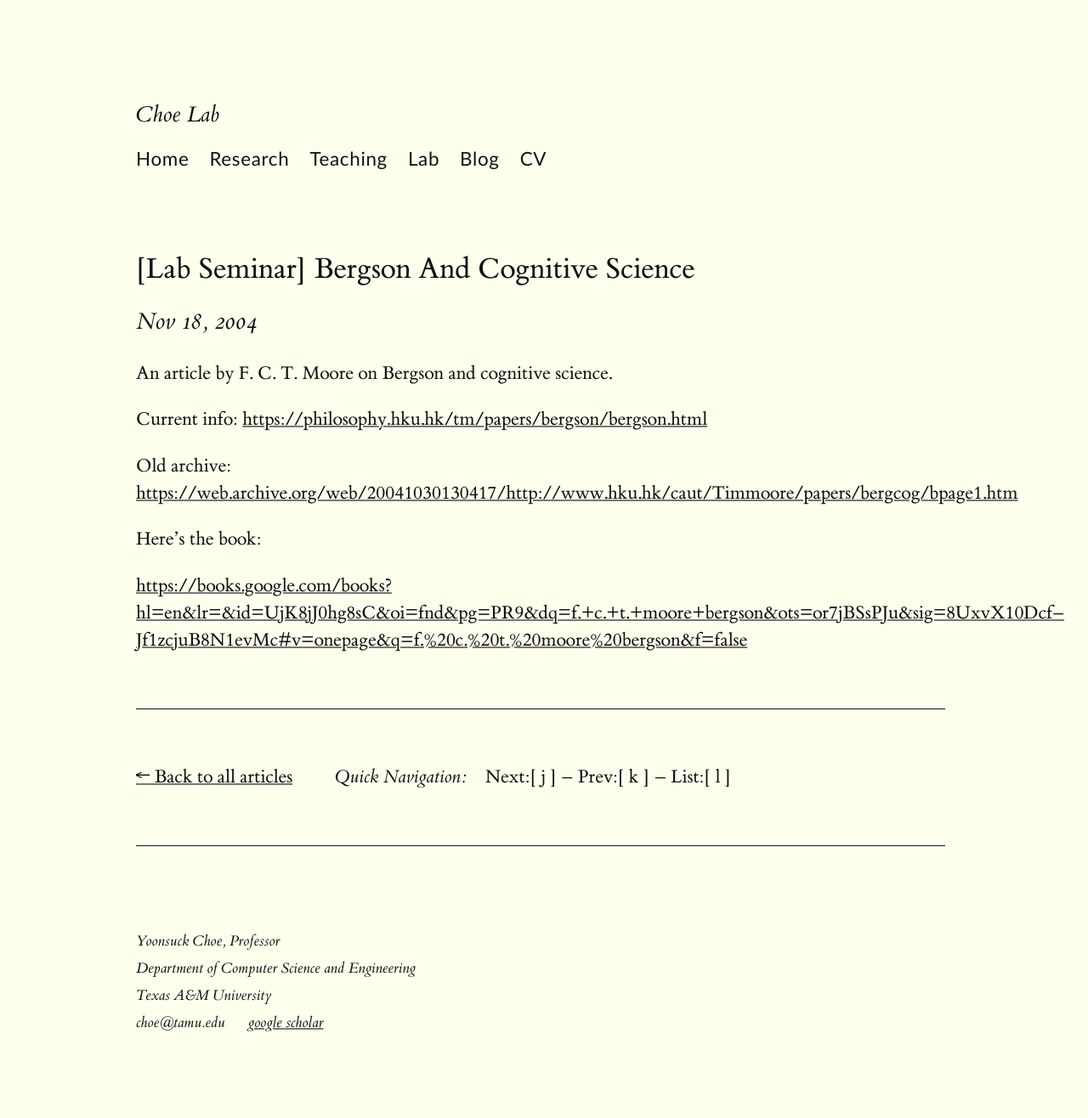
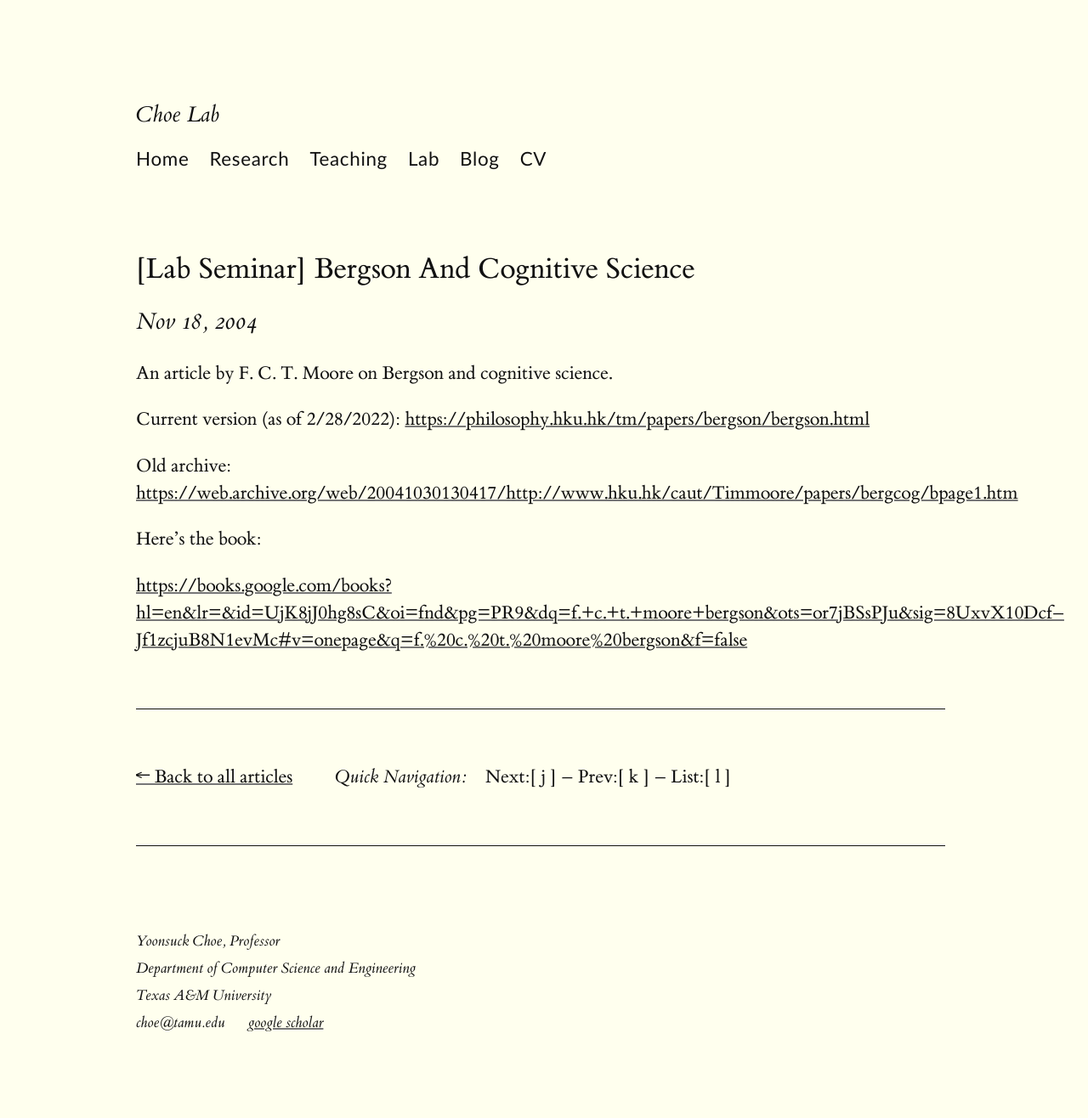
Before and after one commit to yschoe/yschoe.github.io, a Jekyll site: the page built from _posts/2004-11-18-Bergson-and-cognitive-science.markdown, in a window 1280 px wide. Shown: the whole page at 85% size. Built offline with Jekyll 4.4.1, drawn with Linux system fonts in a browser that asks for light colours.

Commit message:
blog fix

```diff
--- a/_posts/2004-11-18-Bergson-and-cognitive-science.markdown
+++ b/_posts/2004-11-18-Bergson-and-cognitive-science.markdown
@@ -14,7 +14,7 @@ categories: none
 
 An article by F. C. T. Moore on Bergson and cognitive science.
 
-Current info: [https://philosophy.hku.hk/tm/papers/bergson/bergson.html](https://philosophy.hku.hk/tm/papers/bergson/bergson.html)
+Current version (as of 2/28/2022): [https://philosophy.hku.hk/tm/papers/bergson/bergson.html](https://philosophy.hku.hk/tm/papers/bergson/bergson.html)
 
 
 Old archive: [https://web.archive.org/web/20041030130417/http://www.hku.hk/caut/Timmoore/papers/bergcog/bpage1.htm](https://web.archive.org/web/20041030130417/http://www.hku.hk/caut/Timmoore/papers/bergcog/bpage1.htm)
```
